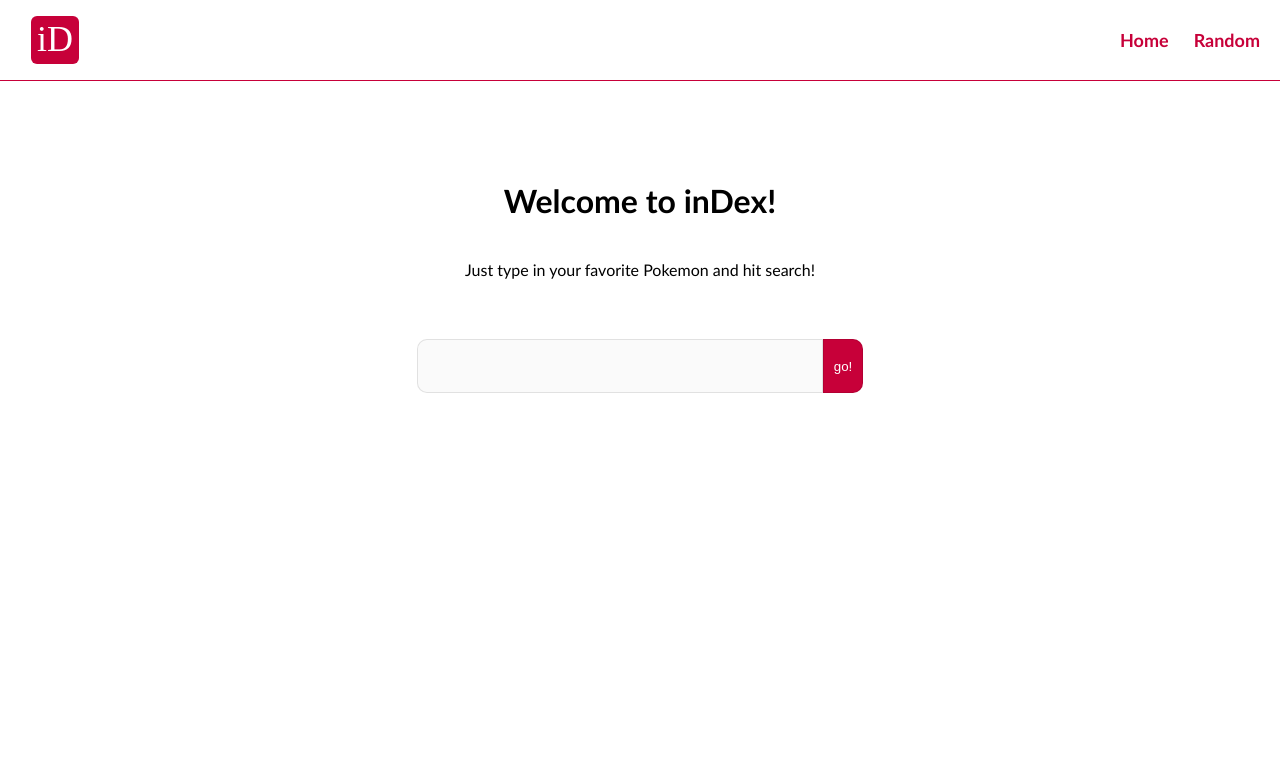
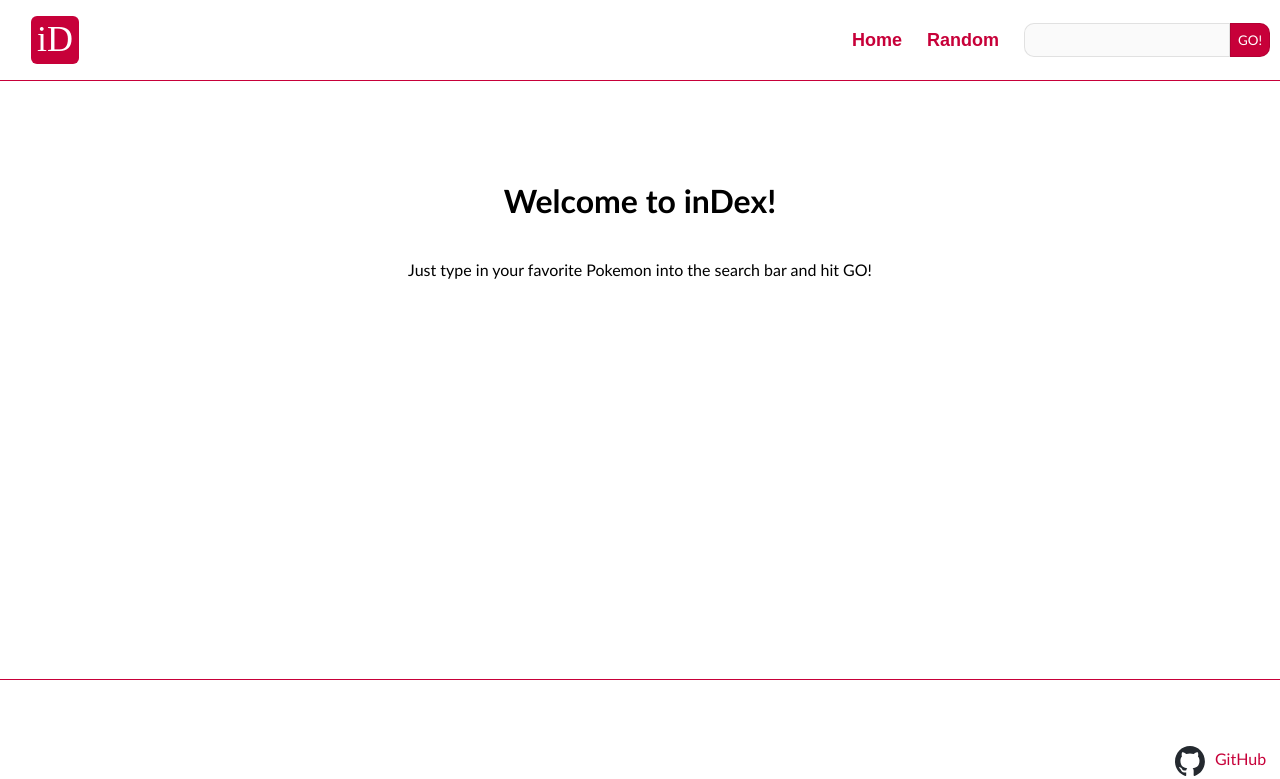
Before and after one commit to Shane-obrien-64/inDex-frontend, a React (Create React App) app: page / in a window 1280 px wide. Shown: the top 779 px of the page. Built offline with nearby package versions, Linux system fonts and the light colour scheme.

Commit message:
added searchBar component, set header & searchBar button functionality

```diff
--- a/package.json
+++ b/package.json
@@ -8,7 +8,7 @@
     "@testing-library/user-event": "^13.5.0",
     "react": "^18.2.0",
     "react-dom": "^18.2.0",
-    "react-router-dom": "^5.2.0",
+    "react-router-dom": "^6.17.0",
     "react-scripts": "5.0.1",
     "web-vitals": "^2.1.4"
   },
--- a/src/components/App/App.js
+++ b/src/components/App/App.js
@@ -5,54 +5,87 @@ import Entry from "../Entry/Entry";
 import getPokemon from "../../utils/api";
 import { CurrentPokeContext } from "../../contexts/CurrentPokeContext";
 import { useEffect, useState } from "react";
-import { BrowserRouter as Router, Route, Switch } from "react-router-dom";
-import { useHistory } from "react-router-dom";
+import {
+  BrowserRouter as Router,
+  Route,
+  Routes,
+  // useNavigate,
+} from "react-router-dom";
 import "./App.css";
 
 function App() {
   const [poke, setPoke] = useState({});
-  const history = useHistory();
+
+  const handleSearch = (value) => {
+    setPoke(value);
+  };
+
+  // console.log(navigate);
+
+  // const handleSearchSubmit = (value) => {
+  //   getPokemon(value)
+  //     .then((res) => {
+  //       setPoke(res);
+  //     })
+  //     .then(() => {
+  //       console.log(poke);
+  //       // navigate.push("/entry");
+  //     })
+  //     .catch((err) => console.error(err));
+  // };
 
   // useEffect(() => {
-  //   getPokemon(57)
+  //   getPokemon(395)
   //     .then((res) => {
   //       setPoke(res);
   //     })
   //     .catch((err) => console.error(err));
   // }, []);
 
-  const handleSearchSubmit = (value) => {
-    getPokemon(value)
-      .then((res) => {
-        setPoke(res);
-        console.log(res);
-      })
-      .then((res) => {
-        history.go("/entry");
-      })
-      .catch((err) => console.error(err));
-  };
-
   return (
     <CurrentPokeContext.Provider value={{ poke, setPoke }}>
       <Router>
         <div className="App">
           <Header />
-          {/* <Entry />
-        <Main /> */}
-          <Switch>
-            <Route path="/entry">
-              <Entry />
-            </Route>
-            <Route path="/">
-              <Main handleSearchSubmit={handleSearchSubmit} />
-            </Route>
-          </Switch>
+          <Routes>
+            <Route path="/entry" element={<Entry />} />
+            <Route path="/" element={<Main />} />
+          </Routes>
           <Footer />
         </div>
+        {/* <TheAwesomeComponentBetweenAppAndMain /> */}
       </Router>
     </CurrentPokeContext.Provider>
   );
 }
 
 export default App;
+
+// const TheAwesomeComponentBetweenAppAndMain = () => {
+//   // you have an access to the useNavigation
+
+//   // const handleSearchSubmit = (value) => {
+//   //   getPokemon(value)
+//   //     .then((res) => {
+//   //       setPoke(res);
+//   //     })
+//   //     .then(() => {
+//   //       console.log(poke);
+//   //       // history.push("/entry");
+//   //     })
+//   //     .catch((err) => console.error(err));
+//   // };
+
+//   return (
+//     <div className="App">
+//       <Header handleSearchSubmit={handleSearchSubmit} />
+//       {/* <Entry />
+//           <Main /> */}
+//       <Routes>
+//         <Route path="/entry" element={<Entry />} />
+//         <Route path="/" element={<Main />} />
+//       </Routes>
+//       <Footer />
+//     </div>
+//   );
+// };
--- a/src/components/Entry/Entry.js
+++ b/src/components/Entry/Entry.js
@@ -1,11 +1,14 @@
 import { useContext } from "react";
 import { CurrentPokeContext } from "../../contexts/CurrentPokeContext";
+import { useParams } from "react-router-dom";
+
+import getPokemon from "../../utils/api";
 import typeList from "../../utils/consts";
+import { useEffect, useState } from "react";
 import "./Entry.css";
 
 const Entry = () => {
   const { poke } = useContext(CurrentPokeContext);
-  console.log(poke);
 
   const getTotalStats = () => {
     let total = 0;
@@ -32,11 +35,13 @@ const Entry = () => {
           src={poke.sprites.front_default}
           alt={poke.name}
         />
-        <img
-          className="entry__sprite"
-          src={poke.sprites.front_shiny}
-          alt={poke.name + " Shiny"}
-        />
+        {poke.sprites.front_shiny !== null ? (
+          <img
+            className="entry__sprite"
+            src={poke.sprites.front_shiny}
+            alt={poke.name + " Shiny"}
+          />
+        ) : null}
       </div>
 
       <div className="entry__grid-item entry__types">
--- a/src/components/Header/Header.css
+++ b/src/components/Header/Header.css
@@ -11,3 +11,8 @@
   height: 60px;
   width: 90px;
 }
+
+.header__divider {
+  display: flex;
+  align-items: center;
+}
--- a/src/components/Header/Header.js
+++ b/src/components/Header/Header.js
@@ -1,12 +1,53 @@
 import logo from "../../logo.svg";
 import Nav from "../Nav/Nav";
+import SearchBar from "../SearchBar/SearchBar";
+import getPokemon from "../../utils/api";
+import { useNavigate } from "react-router-dom";
+import { useContext, useState } from "react";
+import { CurrentPokeContext } from "../../contexts/CurrentPokeContext";
 import "./Header.css";
 
 const Header = () => {
+  const { poke, setPoke } = useContext(CurrentPokeContext);
+  const navigate = useNavigate();
+  console.log(poke);
+
+  const handleGetPokemon = (value) => {
+    getPokemon(value)
+      .then((res) => {
+        setPoke(res);
+      })
+      .then(() => {
+        console.log(poke);
+        navigate("/entry");
+      })
+      .catch((err) => console.error(err));
+  };
+
+  const handleSearchSubmit = (value) => {
+    handleGetPokemon(value);
+  };
+
+  const handleRandom = () => {
+    const random = Math.random();
+    const randomNumber = Math.floor(random * 1009) + 1;
+    console.log(randomNumber);
+    handleGetPokemon(randomNumber);
+  };
+
+  const handleMainPage = () => {
+    navigate("/");
+  };
+
+  // handleRandom();
+
   return (
     <header className="header">
       <img className="header__logo" src={logo}></img>
-      <Nav />
+      <div className="header__divider">
+        <Nav handleRandom={handleRandom} handleMainPage={handleMainPage} />
+        <SearchBar handleSearchSubmit={handleSearchSubmit} />
+      </div>
     </header>
   );
 };
--- a/src/components/Main/Main.css
+++ b/src/components/Main/Main.css
@@ -10,20 +10,3 @@
 .main__text {
   margin-bottom: 60px;
 }
-
-.main__search-bar {
-  width: 400px;
-  height: 50px;
-  border-radius: 10px 0 0 10px;
-  border: 1px solid rgba(0, 0, 0, 0.1);
-  background-color: #fafafa;
-}
-
-.main__btn {
-  background-color: #c70039;
-  width: 40px;
-  height: 54px;
-  border-radius: 0 10px 10px 0;
-  border: 1px solid rgba(0, 0, 0, 0.1);
-  color: #fff;
-}
--- a/src/components/Main/Main.js
+++ b/src/components/Main/Main.js
@@ -1,38 +1,14 @@
-import { useState } from "react";
+import SearchBar from "../SearchBar/SearchBar";
 import "./Main.css";
 
 const Main = ({ handleSearchSubmit }) => {
-  const [pokeId, setPokeId] = useState("");
-  //   function getRandomNumber() {
-  //     return Math.floor(Math.random() * (30 - 1 + 1)) + 1;
-  //   }
-  const handleInputChange = (e) => {
-    setPokeId(e.target.value);
-    console.log(pokeId);
-  };
-
-  const handleSearch = (e) => {
-    e.preventDefault();
-    handleSearchSubmit(pokeId);
-  };
-
   return (
     <main className="main">
       <h1 className="main__heading">Welcome to inDex!</h1>
       <p className="main__text">
-        Just type in your favorite Pokemon and hit search!
+        Just type in your favorite Pokemon into the search bar and hit GO!
       </p>
-      <form onSubmit={handleSearch}>
-        <input
-          className="main__search-bar"
-          onChange={handleInputChange}
-          type="text"
-          value={pokeId}
-        ></input>
-        <button className="main__btn" type="submit">
-          go!
-        </button>
-      </form>
+      {/* <SearchBar handleSearchSubmit={handleSearchSubmit} /> */}
     </main>
   );
 };
--- a/src/components/Nav/Nav.css
+++ b/src/components/Nav/Nav.css
@@ -2,8 +2,21 @@
   display: flex;
   justify-content: space-between;
   gap: 25px;
-  margin: 0 10px;
+  margin: 0;
+}
+
+.nav__link {
+  margin: 0;
+  padding: 0;
+  text-decoration: none;
+  color: #c70039;
+  cursor: pointer;
   font-size: 18px;
   font-weight: 700;
-  color: #c70039;
+  background-color: #fff;
+  border: none;
 }
+
+.nav__link:hover {
+  color: rgba(99, 0, 57, 0.5);
+}
--- a/src/components/Nav/Nav.js
+++ b/src/components/Nav/Nav.js
@@ -1,10 +1,14 @@
 import "./Nav.css";
 
-const Nav = () => {
+const Nav = ({ handleRandom, handleMainPage }) => {
   return (
-    <nav className="nav">
-      <a className="nav__link">Home</a>
-      <a className="nav__link">Random</a>
+    <nav onClick={handleMainPage} className="nav">
+      <button className="nav__link" type="button">
+        Home
+      </button>
+      <button onClick={handleRandom} className="nav__link" type="button">
+        Random
+      </button>
     </nav>
   );
 };
--- /dev/null
+++ b/src/components/SearchBar/SearchBar.css
@@ -0,0 +1,22 @@
+.search-bar {
+  margin-left: 25px;
+}
+
+.search-bar__input {
+  font-family: "Trebuchet MS";
+  width: 200px;
+  height: 30px;
+  border-radius: 10px 0 0 10px;
+  border: 1px solid rgba(0, 0, 0, 0.1);
+  background-color: #fafafa;
+}
+
+.search-bar__btn {
+  font-family: "Trebuchet MS";
+  background-color: #c70039;
+  width: 40px;
+  height: 34px;
+  border-radius: 0 10px 10px 0;
+  border: 1px solid rgba(0, 0, 0, 0.1);
+  color: #fff;
+}
--- /dev/null
+++ b/src/components/SearchBar/SearchBar.js
@@ -0,0 +1,31 @@
+import { useState } from "react";
+import "./SearchBar.css";
+
+const SearchBar = ({ handleSearchSubmit }) => {
+  const [pokeId, setPokeId] = useState("");
+
+  const handleInputChange = (e) => {
+    setPokeId(e.target.value);
+    console.log(pokeId);
+  };
+
+  const handleSearch = (e) => {
+    e.preventDefault();
+    handleSearchSubmit(pokeId);
+  };
+  return (
+    <form className="search-bar" onSubmit={handleSearch}>
+      <input
+        className="search-bar__input"
+        onChange={handleInputChange}
+        type="text"
+        value={pokeId}
+      ></input>
+      <button className="search-bar__btn" type="submit">
+        GO!
+      </button>
+    </form>
+  );
+};
+
+export default SearchBar;
```
Also changed, not shown: 1 other file (tests, documents, lock files or other folders).
